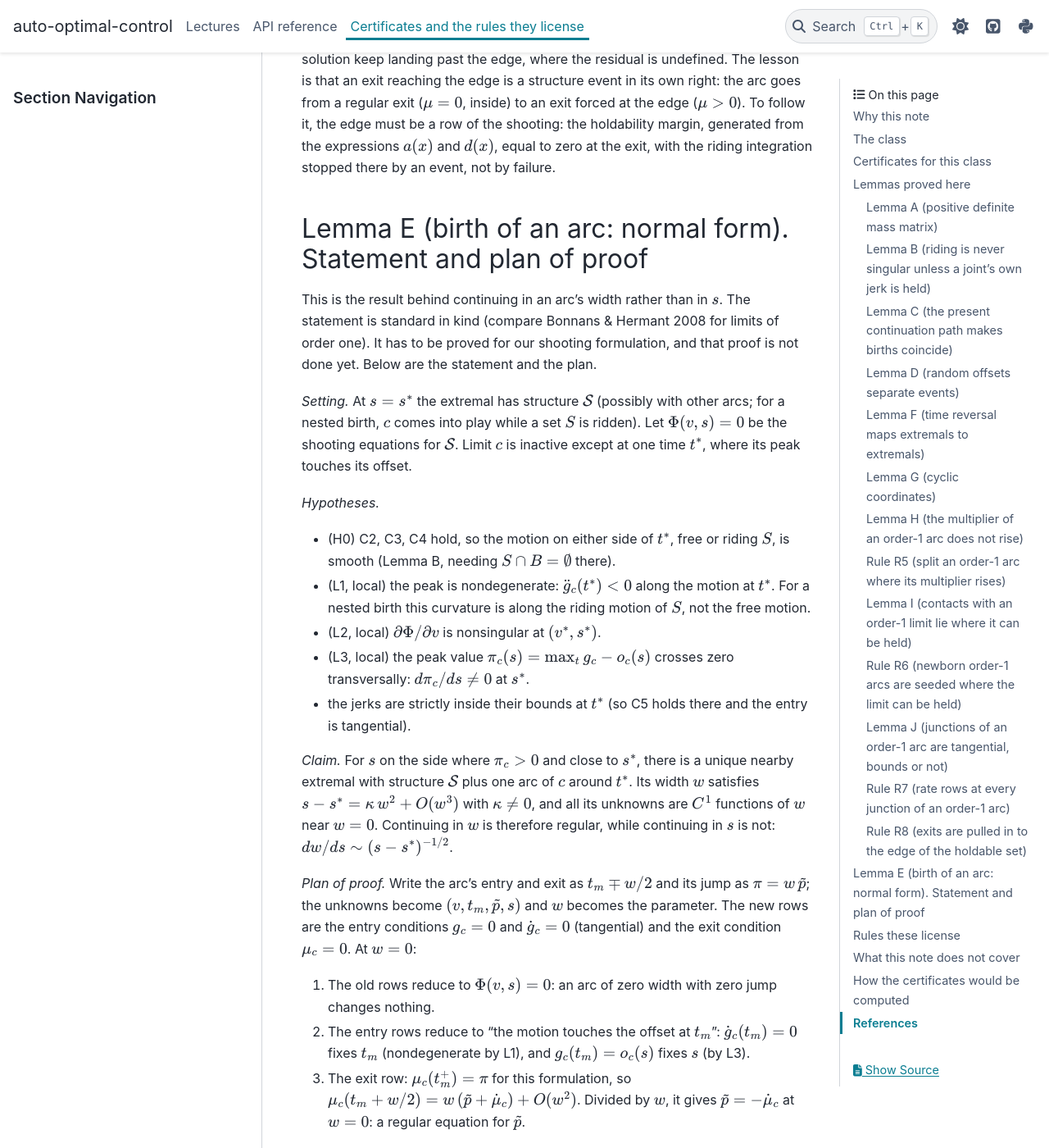
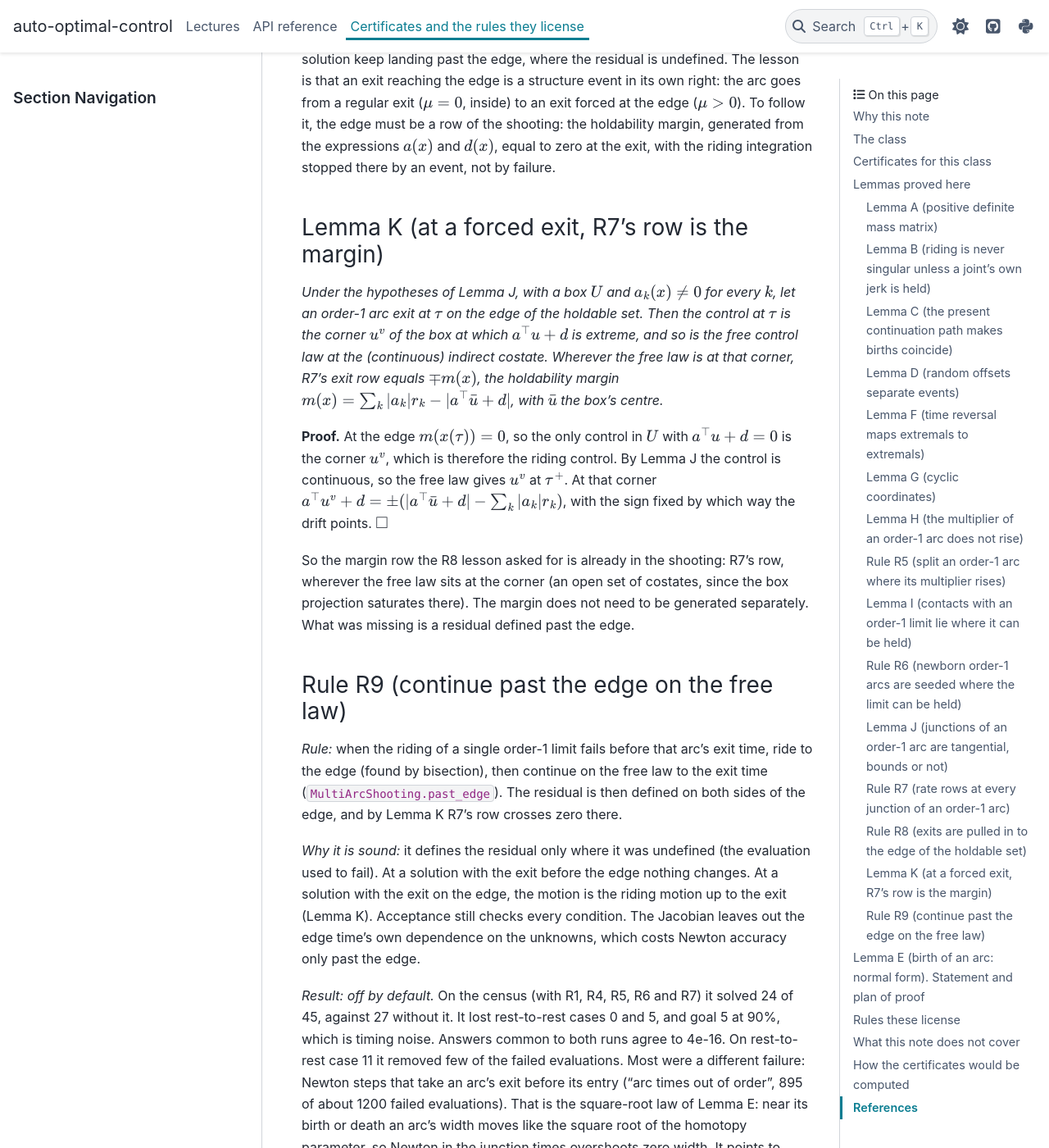
Before and after one commit to idm23/auto-optimal-control, a Sphinx documentation site: the page built from docs/notes/structure_certificates.md, in a window 1280 px wide and 1400 px high, scrolled down 12435 px. Shown: the whole window at 82% size. Built offline with Sphinx 7.4.7 and the PyData theme 0.15.4, drawn with Linux system fonts in a browser that asks for light colours; some of the changed text lies outside the part shown.

Commit message:
Continue past the edge of the holdable set on the free law (Lemma K, rule R9), off by default
Lemma K: at an exit forced at the edge of the holdable set, the control is the
box corner on both sides, and R7's exit row equals minus the holdability
margin wherever the free law sits at that corner. Rule R9 rides to the edge
and continues on the free law, so the residual is defined past the edge. On
the census it solved 24 of 45 against 27 without it, so it is off by default
(MultiArcShooting.past_edge). The remaining failures are mostly arcs whose
width Newton drives negative, the square-root law of Lemma E.

Co-Authored-By: Claude Opus 5.5 <noreply@anthropic.com>

```diff
--- a/docs/notes/structure_certificates.md
+++ b/docs/notes/structure_certificates.md
@@ -498,6 +498,53 @@ the edge must be a row of the shooting: the holdability margin, generated
 from the expressions $a(x)$ and $d(x)$, equal to zero at the exit, with the
 riding integration stopped there by an event, not by failure.
 
+### Lemma K (at a forced exit, R7's row is the margin)
+
+*Under the hypotheses of Lemma J, with a box $U$ and $a_k(x) \ne 0$ for every
+$k$, let an order-1 arc exit at $\tau$ on the edge of the holdable set. Then
+the control at $\tau$ is the corner $u^v$ of the box at which $a^\top u + d$
+is extreme, and so is the free control law at the (continuous) indirect
+costate. Wherever the free law is at that corner, R7's exit row equals
+$\mp m(x)$, the holdability margin
+$m(x) = \sum_k |a_k| r_k - |a^\top \bar u + d|$, with $\bar u$ the box's
+centre.*
+
+**Proof.** At the edge $m(x(\tau)) = 0$, so the only control in $U$ with
+$a^\top u + d = 0$ is the corner $u^v$, which is therefore the riding
+control. By Lemma J the control is continuous, so the free law gives $u^v$ at
+$\tau^+$. At that corner $a^\top u^v + d = \pm(|a^\top \bar u + d| - \sum_k
+|a_k| r_k)$, with the sign fixed by which way the drift points. $\square$
+
+So the margin row the R8 lesson asked for is already in the shooting:
+R7's row, wherever the free law sits at the corner (an open set of costates,
+since the box projection saturates there). The margin does not need to be
+generated separately. What was missing is a residual defined past the edge.
+
+### Rule R9 (continue past the edge on the free law)
+
+*Rule:* when the riding of a single order-1 limit fails before that arc's
+exit time, ride to the edge (found by bisection), then continue on the free
+law to the exit time (`MultiArcShooting.past_edge`). The residual is then
+defined on both sides of the edge, and by Lemma K R7's row crosses zero
+there.
+
+*Why it is sound:* it defines the residual only where it was undefined (the
+evaluation used to fail). At a solution with the exit before the edge
+nothing changes. At a solution with the exit on the edge, the motion is the
+riding motion up to the exit (Lemma K). Acceptance still checks every
+condition. The Jacobian leaves out the edge time's own dependence on the
+unknowns, which costs Newton accuracy only past the edge.
+
+*Result: off by default.* On the census (with R1, R4, R5, R6 and R7) it
+solved 24 of 45, against 27 without it. It lost rest-to-rest cases 0 and 5,
+and goal 5 at 90%, which is timing noise. Answers common to both runs agree to
+4e-16. On rest-to-rest case 11 it removed few of the failed evaluations. Most
+were a different failure: Newton steps that take an arc's exit before its
+entry ("arc times out of order", 895 of about 1200 failed evaluations). That
+is the square-root law of Lemma E: near its birth or death an arc's width
+moves like the square root of the homotopy parameter, so Newton in the
+junction times overshoots zero width. It points to continuing in the width.
+
 ## Lemma E (birth of an arc: normal form). Statement and plan of proof
 
 This is the result behind continuing in an arc's width rather than in $s$.
```
Also changed, not shown: 1 other file.
